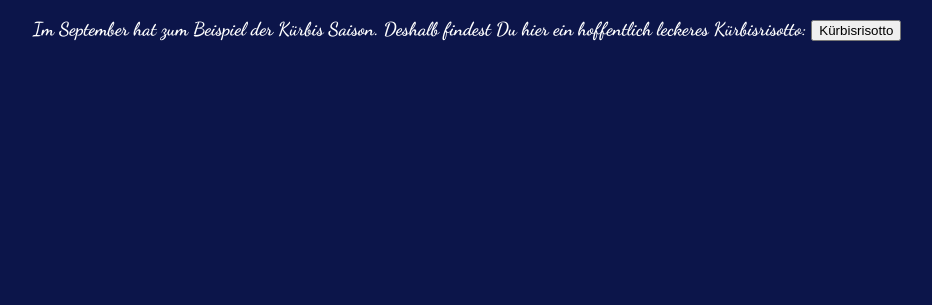
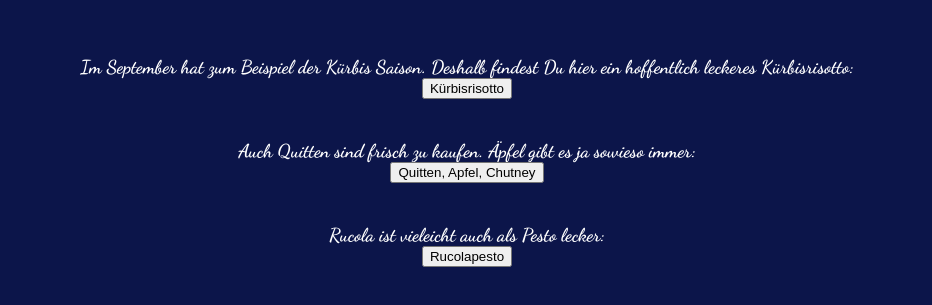
Before and after one commit to jopjk/Rezepte-Seite, a plain HTML site: page index.html in a window 1280 px wide. Shown: the part 49-354 px from the top of the page, without its empty margins (173-1105 px from the left). Drawn offline with Linux system fonts and the light colour scheme.

Commit message:
Update index.html

```diff
--- a/index.html
+++ b/index.html
@@ -7,9 +7,19 @@
 <body>
 
 <h1>September</h1>
+<br>
 <h3>Im September hat zum Beispiel der Kürbis Saison. Deshalb findest Du hier ein hoffentlich leckeres Kürbisrisotto:</a3>
+<br>
+<a href="https://www.chefkoch.de/rezepte/351681120497520/Kuerbis-Risotto.html"><button>Kürbisrisotto</button></a>
+<br><br>
+<h3>Auch Quitten sind frisch zu kaufen. Äpfel gibt es ja sowieso immer:</a3>
+<br>
+<a href="https://www.chefkoch.de/rezepte/1993381322928194/Quitten-Apfel-Chutney.html"><button>Quitten, Apfel, Chutney</button></a>
+<br><br>
+<h3>Rucola ist vieleicht auch als Pesto lecker:</a3>
+<br>
+<a href="https://www.chefkoch.de/rezepte/465951139935459/Rucola-Pesto.html"><button>Rucolapesto</button></a>
 
-<a href="https://www.chefkoch.de/rezepte/351681120497520/Kuerbis-Risotto.html"><button>Kürbisrisotto</button></a>
 
 </body>
 </html>
```
